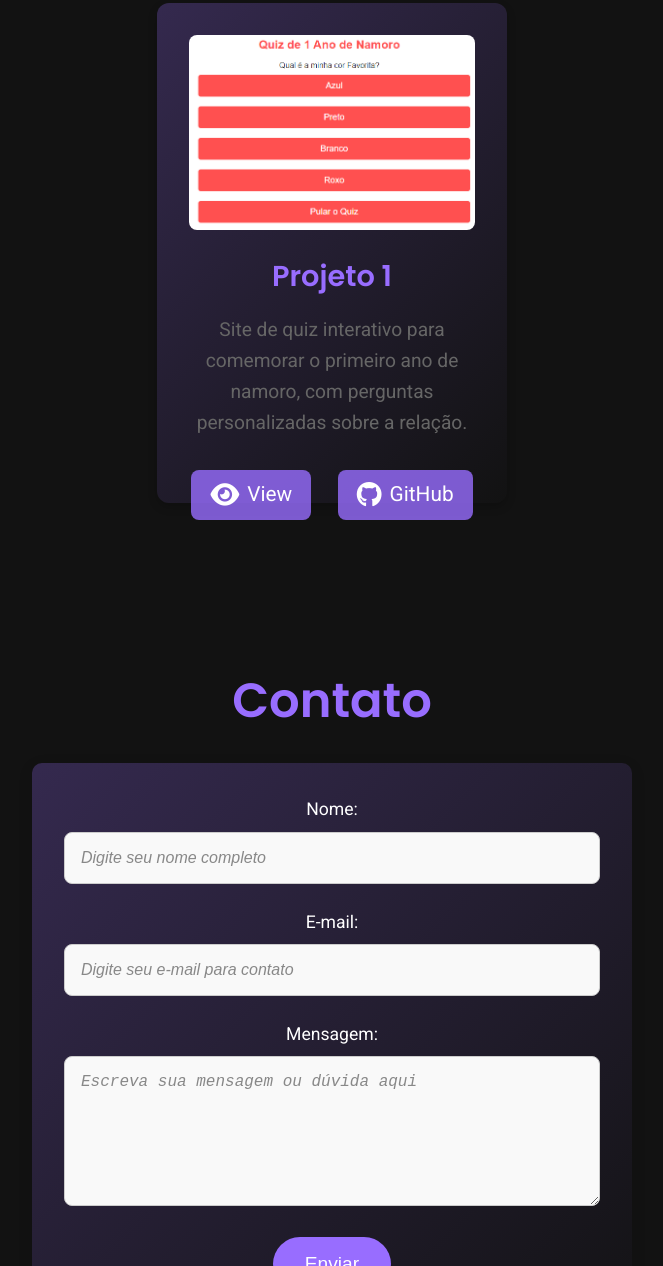
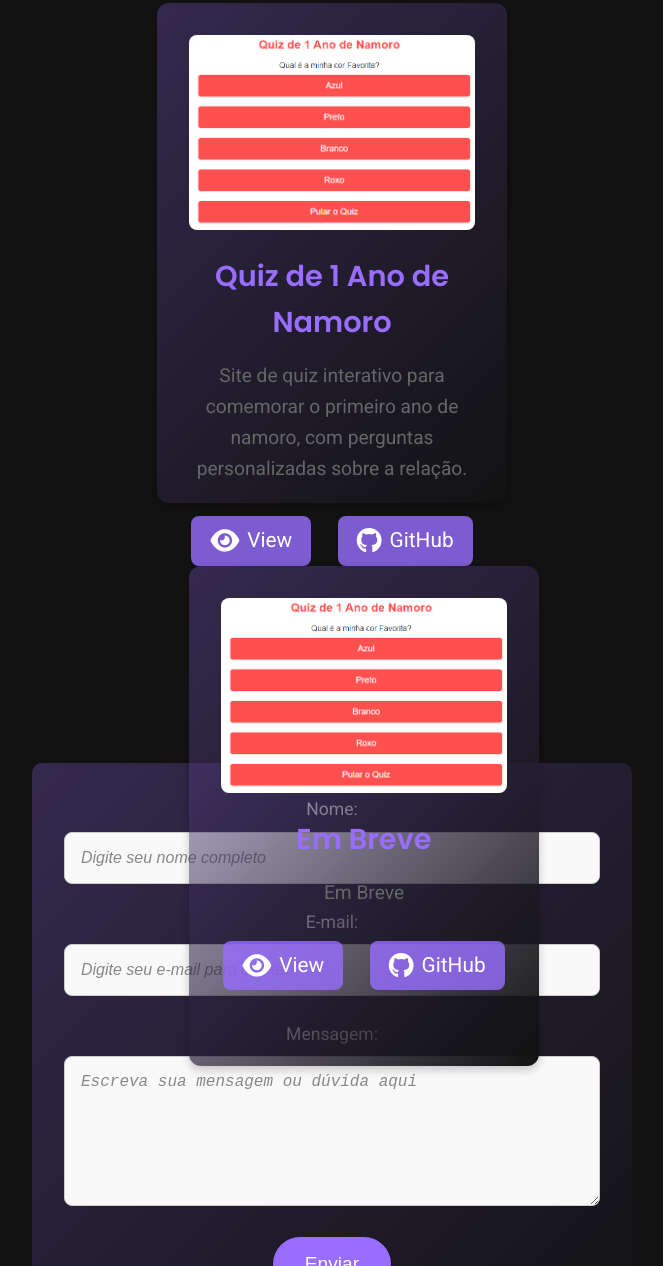
Before and after one commit to Guizin001/PortifolioTaicico, a plain HTML site: page index.html in a window 1280 px wide. Shown: the part 2715-3981 px from the top of the page, without its empty margins (308-971 px from the left). Drawn offline with Linux system fonts and the light colour scheme.

Commit message:
Update index.html

```diff
--- a/index.html
+++ b/index.html
@@ -207,13 +207,26 @@
       <!-- Projeto 1 -->
       <div class="project">
         <img src="img/projeto1.png" alt="Projeto 1">
-        <h3>Projeto 1</h3>
+        <h3>Quiz de 1 Ano de Namoro</h3>
         <p>Site de quiz interativo para comemorar o primeiro ano de namoro, com perguntas personalizadas sobre a relação.</p>
         <div class="project-links">
-          <a href="https://1denos.netlify.app/index2" target="_blank" class="view-link">
+          <a href="https://1denos.netlify.app/index" target="_blank" class="view-link">
             <i class="fas fa-eye"></i> View
           </a>
           <a href="https://github.com/Guizin001/1AnoDeNamoro" target="_blank" class="github-link">
+            <i class="fab fa-github"></i> GitHub
+          </a>
+        </div>
+      <!-- Projeto 2 -->
+      <div class="project">
+        <img src="img/projeto1.png" alt="Projeto 2">
+        <h3>Em Breve</h3>
+        <p>Em Breve</p>
+        <div class="project-links">
+          <a href="https://taicicoportfolio.netlify.app/#home" target="_blank" class="view-link">
+            <i class="fas fa-eye"></i> View
+          </a>
+          <a href="https://taicicoportfolio.netlify.app/#home" target="_blank" class="github-link">
             <i class="fab fa-github"></i> GitHub
           </a>
         </div>
```
